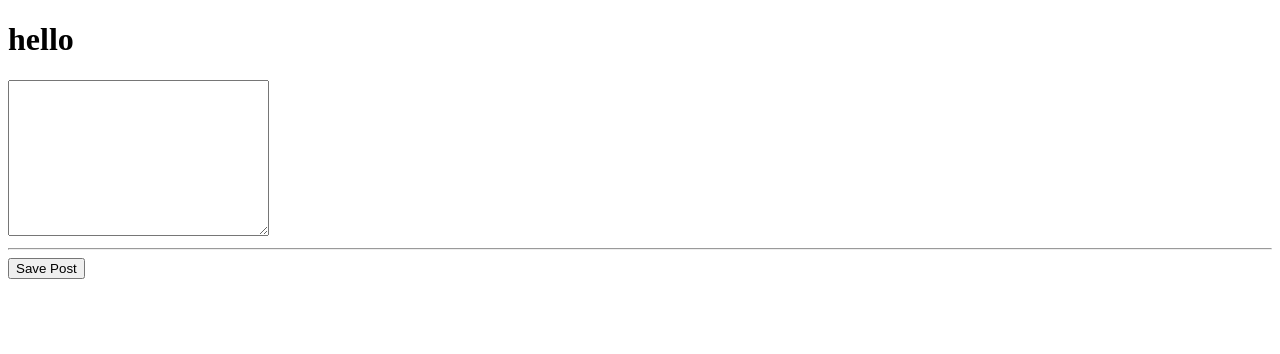
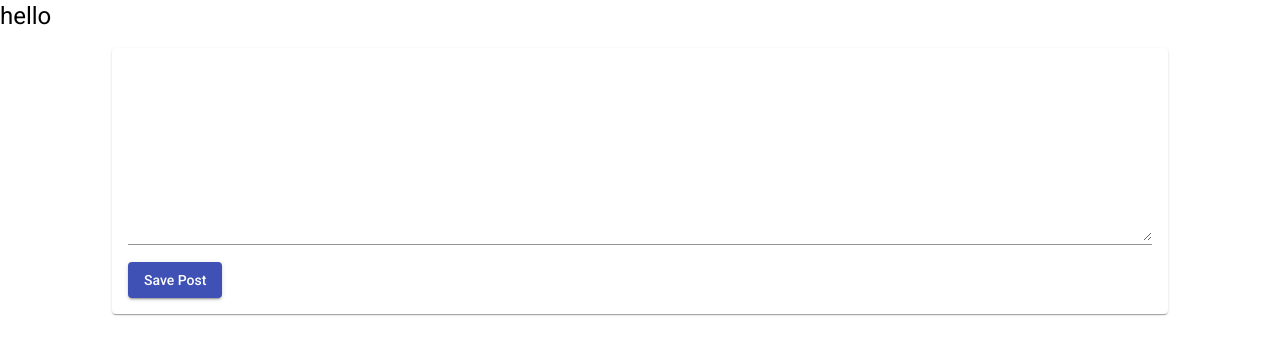
Before and after one commit to leomcg/mean-stack, an Angular app: page / in a window 1280 px wide. Shown: the top 354 px of the page. Built offline with nearby package versions, Linux system fonts and the light colour scheme.

Commit message:
Implements angular material

```diff
--- a/angular.json
+++ b/angular.json
@@ -28,6 +28,7 @@
               "src/assets"
             ],
             "styles": [
+              "./node_modules/@angular/material/prebuilt-themes/indigo-pink.css",
               "src/styles.scss"
             ],
             "scripts": []
@@ -91,6 +92,7 @@
               "src/assets"
             ],
             "styles": [
+              "./node_modules/@angular/material/prebuilt-themes/indigo-pink.css",
               "src/styles.scss"
             ],
             "scripts": []
--- a/package.json
+++ b/package.json
@@ -12,10 +12,12 @@
   "private": true,
   "dependencies": {
     "@angular/animations": "~11.0.1",
+    "@angular/cdk": "^11.0.1",
     "@angular/common": "~11.0.1",
     "@angular/compiler": "~11.0.1",
     "@angular/core": "~11.0.1",
     "@angular/forms": "~11.0.1",
+    "@angular/material": "^11.0.1",
     "@angular/platform-browser": "~11.0.1",
     "@angular/platform-browser-dynamic": "~11.0.1",
     "@angular/router": "~11.0.1",
--- a/src/app/posts/post-create/post-create.component.html
+++ b/src/app/posts/post-create/post-create.component.html
@@ -1,3 +1,11 @@
-<textarea name="" id="" cols="30" rows="10"></textarea>
-<hr>
-<button (click)="onAddPost()">Save Post</button>
+<mat-card>
+  <mat-form-field>
+    <textarea matInput name="" id="" cols="30" rows="10" [(ngModel)]="enteredValue"></textarea>
+  </mat-form-field>
+  <button
+    mat-raised-button
+    color="primary"
+    (click)="onAddPost()"
+  >Save Post</button>
+</mat-card>
+<div>{{ newPost }}</div>
--- /dev/null
+++ b/src/app/posts/post-create/post-create.component.scss
@@ -0,0 +1,8 @@
+mat-card {
+  width: 80%;
+  margin: auto;
+}
+mat-form-field,
+textarea {
+  width: 100%;
+}
--- a/src/app/posts/post-create/post-create.component.ts
+++ b/src/app/posts/post-create/post-create.component.ts
@@ -2,10 +2,15 @@ import { Component } from '@angular/core';
 
 @Component({
   selector: 'app-post-create',
-  templateUrl: './post-create.component.html'
+  templateUrl: './post-create.component.html',
+  styleUrls: ['./post-create.component.scss'],
 })
 export class PostCreateComponent {
+
+  newPost: string;
+  enteredValue: string;
+
   onAddPost() {
-    console.log('post added')
+    this.newPost = this.enteredValue
   }
 }
--- a/src/index.html
+++ b/src/index.html
@@ -6,8 +6,10 @@
   <base href="/">
   <meta name="viewport" content="width=device-width, initial-scale=1">
   <link rel="icon" type="image/x-icon" href="favicon.ico">
+  <link href="https://fonts.googleapis.com/css?family=Roboto:300,400,500&display=swap" rel="stylesheet">
+  <link href="https://fonts.googleapis.com/icon?family=Material+Icons" rel="stylesheet">
 </head>
-<body>
+<body class="mat-typography">
   <app-root></app-root>
 </body>
 </html>
--- a/src/styles.scss
+++ b/src/styles.scss
@@ -1 +1,4 @@
 /* You can add global styles to this file, and also import other style files */
+
+html, body { height: 100%; }
+body { margin: 0; font-family: Roboto, "Helvetica Neue", sans-serif; }
```
Also changed, not shown: src/app/app.module.ts (+12 -1 lines), 1 other file (tests, documents, lock files or other folders).
